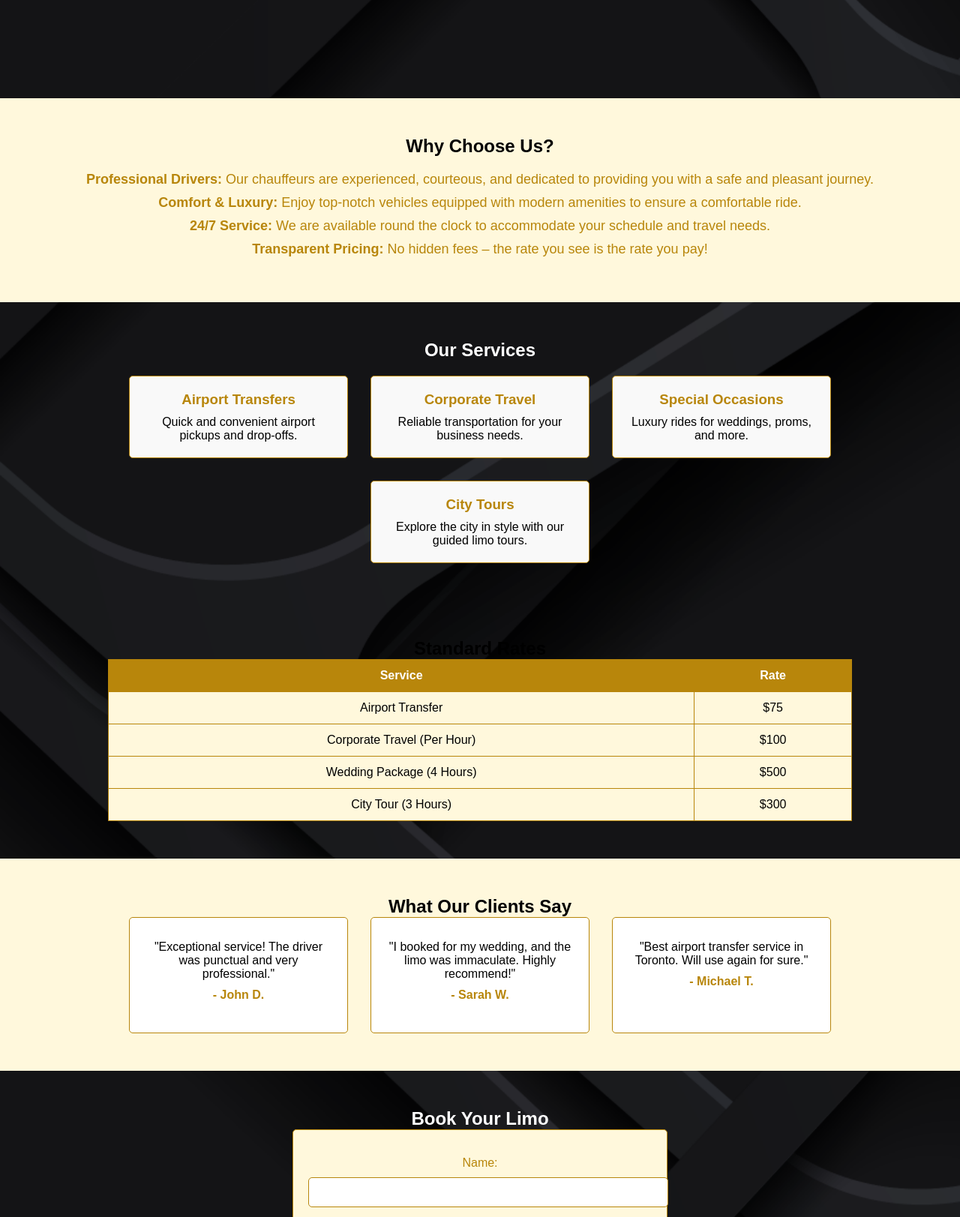
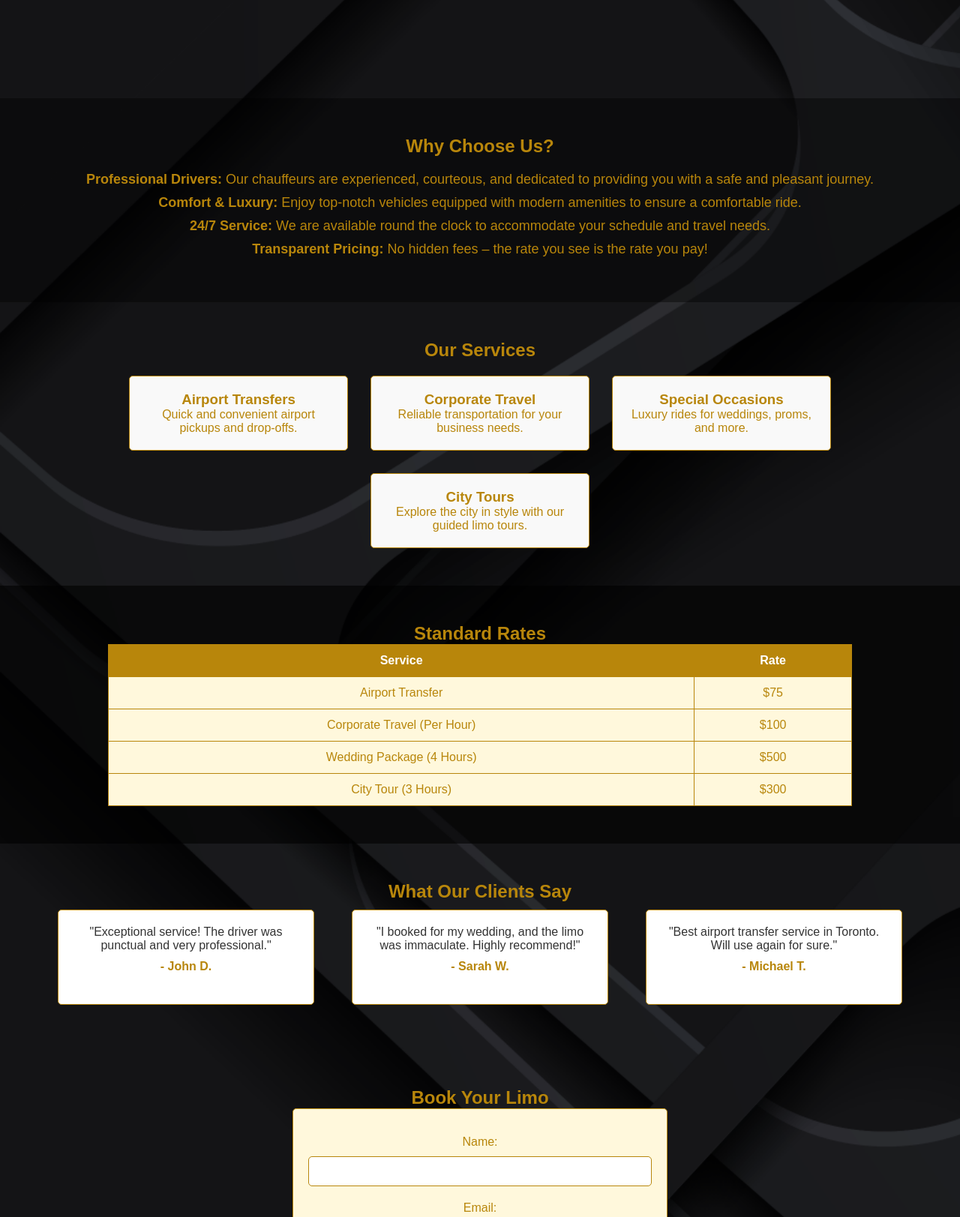
Before and after one commit to AbhinavSivasakthi/Limo-, a plain HTML site: page index.html in a window 1280 px wide. Shown: the part 436-2059 px from the top of the page at 75% size. Drawn offline with Linux system fonts and the light colour scheme.

Commit message:
update css

```diff
--- a/style.css
+++ b/style.css
@@ -7,15 +7,27 @@ body, h1, h2, h3, p, ul, li, table, form {
 
 body {
     font-family: Arial, sans-serif;
-    background-color: #fff;
     background-image: url('background.png');
     background-repeat: no-repeat;
     background-size: cover;
+    color: #b8860b; /* Gold color for better contrast */
+    position: relative;
+}
+
+/* Add dark overlay over background */
+body::before {
+    content: '';
+    position: fixed;
+    top: 0;
+    left: 0;
+    right: 0;
+    bottom: 0;
+    z-index: -1;
 }
 
 /* Header */
 header {
-    background-color: #b8860b;
+    background-color: rgba(184, 134, 11, 0.9); /* Gold with transparency */
     color: white;
     padding: 15px 0;
 }
@@ -71,16 +83,17 @@ nav ul li a:hover {
     color: white;
     text-decoration: none;
     border-radius: 5px;
-    font-size: 18px;
+    transition: background-color 0.3s, transform 0.3s;
 }
 
 .btn:hover {
     background-color: #daa520;
+    transform: translateY(-5px);
 }
 
 /* Why Choose Us Section */
 .why-choose-us {
-    background-color: #fff8dc;
+    background: rgba(0, 0, 0, 0.4); /* Semi-transparent dark overlay */
     padding: 50px 20px;
     text-align: center;
 }
@@ -93,12 +106,11 @@ nav ul li a:hover {
 .why-choose-us li {
     margin: 10px 0;
     font-size: 18px;
-    color: #b8860b;
+    color: #b8860b; /* Gold color for contrast */
 }
 
 /* Services Section */
 .services {
-    color: #fff;
     padding: 50px 20px;
     text-align: center;
 }
@@ -114,30 +126,33 @@ nav ul li a:hover {
 .card {
     padding: 20px;
     background-color: #f9f9f9;
-    color: black;
     border: 1px solid #b8860b;
     border-radius: 5px;
     width: 250px;
+    transition: transform 0.3s, box-shadow 0.3s;
+}
+
+.card:hover {
+    transform: scale(1.05);
+    box-shadow: 0 0 15px rgba(0, 0, 0, 0.2);
 }
 
 .card h3 {
     color: #b8860b;
 }
 
-.card p {
-    margin-top: 10px;
-}
-
 /* Rates Section */
 .rates {
     padding: 50px 20px;
     text-align: center;
+    background: rgba(0, 0, 0, 0.6); /* Semi-transparent dark overlay */
 }
 
 table {
     margin: 0 auto;
     border-collapse: collapse;
     width: 80%;
+    background-color: rgba(255, 255, 255, 0.95); /* Adding a background for visibility */
 }
 
 th, td {
@@ -158,7 +173,6 @@ td {
 /* Testimonials Section */
 .testimonials {
     padding: 50px 20px;
-    background-color: #fff8dc;
     text-align: center;
 }
 
@@ -167,26 +181,38 @@ td {
     justify-content: center;
     gap: 30px;
     flex-wrap: wrap;
+    max-width: 1200px;
+    margin: 0 auto;
 }
 
 .testimonial-cards .card {
-    width: 250px;
+    width: 300px;
     padding: 20px;
     border: 1px solid #b8860b;
     background-color: #fff;
     border-radius: 5px;
+    margin: 10px;
+    transition: transform 0.3s, box-shadow 0.3s;
+}
+
+.testimonial-cards .card:hover {
+    transform: scale(1.05);
+    box-shadow: 0 0 15px rgba(0, 0, 0, 0.2);
+}
+
+.testimonial-cards p {
+    color: #333; /* Dark text for readability */
 }
 
 .testimonial-cards h4 {
-    color: #b8860b;
     margin-top: 10px;
+    color: #b8860b; /* Gold color */
 }
 
 /* Booking Section */
 .booking {
     padding: 50px 20px;
     text-align: center;
-    color: white;
 }
 
 form {
@@ -204,16 +230,24 @@ form label {
     color: #b8860b;
 }
 
-form input, form select, form button {
+form input, form select, form textarea, form button {
     width: 100%;
     padding: 10px;
     margin: 5px 0;
     font-size: 16px;
+    border: 1px solid #b8860b;
+    border-radius: 5px;
+    box-sizing: border-box;
 }
 
-form input, form select {
-    border: 1px solid #b8860b;
-    border-radius: 5px;
+form textarea {
+    height: 100px; /* Set a height for the textarea */
+    resize: vertical; /* Allow resizing vertically */
+}
+
+form input:focus, form select:focus, form textarea:focus {
+    outline: none;
+    box-shadow: 0 0 5px rgba(184, 134, 11, 0.5);
 }
 
 form button {
@@ -222,16 +256,18 @@ form button {
     border: none;
     cursor: pointer;
     border-radius: 5px;
+    transition: background-color 0.3s, transform 0.3s;
 }
 
 form button:hover {
     background-color: #daa520;
+    transform: translateY(-3px);
 }
 
 /* Contact Section */
 .contact {
-    padding: 50px 20px;
-    background-color: #fff;
+    padding: 5px 20px;
+    background: rgba(0, 0, 0, 0.6); /* Semi-transparent dark overlay */
     text-align: center;
 }
 
@@ -249,15 +285,16 @@ form button:hover {
     margin: 0 10px;
     color: #b8860b;
     text-decoration: none;
+    transition: color 0.3s;
 }
 
 .social-media a:hover {
-    text-decoration: underline;
+    color: #daa520;
 }
 
 /* Footer */
 footer {
-    background-color: #b8860b;
+    background-color: rgba(184, 134, 11, 0.9); /* Gold with transparency */
     color: white;
     padding: 15px 0;
     text-align: center;
```
